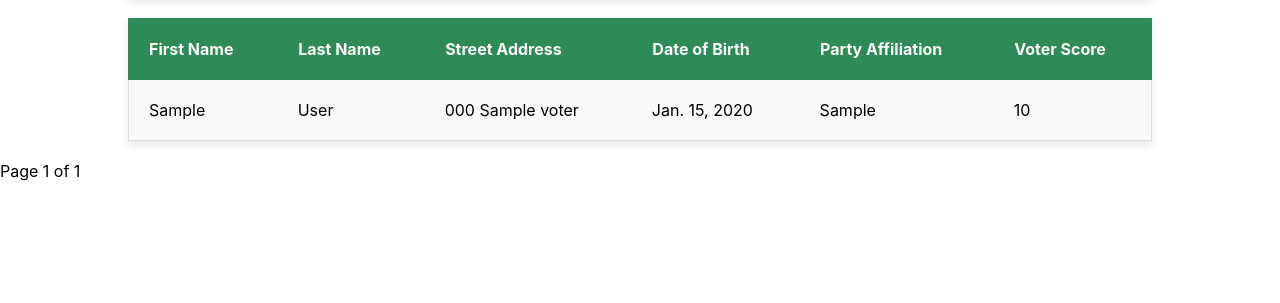
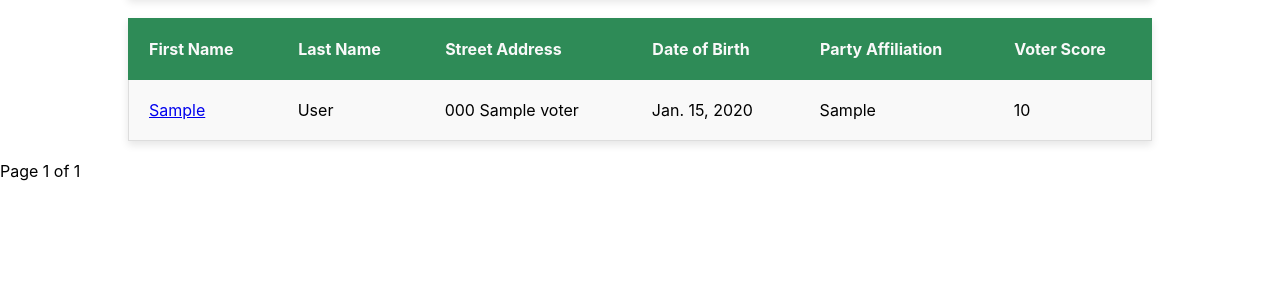
Before and after one commit to Senahilal/cs412, a Django app: page /voter_analytics/ in a window 1280 px wide. Shown: the part 497-800 px from the top of the page. Run offline with Django 5.2, Linux system fonts and the light colour scheme; tables that the repository leaves empty hold one stand-in row (values such as "Sample post").

Commit message:
added link

```diff
--- a/voter_analytics/templates/voter_analytics/voter_list.html
+++ b/voter_analytics/templates/voter_analytics/voter_list.html
@@ -34,8 +34,8 @@
         </thead>
         <tbody>
             {% for voter in voters %}
-                <tr class="voter-row" style="cursor: pointer;" onclick="location.href='{% url 'voter_page' voter.pk %}';">
-                    <td>{{ voter.first_name }}</td>
+                <tr class="voter-row">
+                    <td><a href="{% url 'voter_page' voter.pk %}">{{ voter.first_name }}</a></td>
                     <td>{{ voter.last_name }}</td>
                     <td>{{ voter.street_number }} {{ voter.street_name }}</td>
                     <td>{{ voter.date_of_birth }}</td>
```
